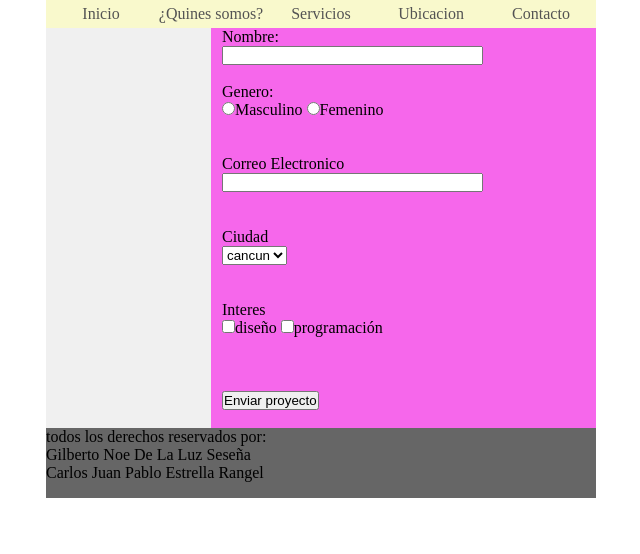
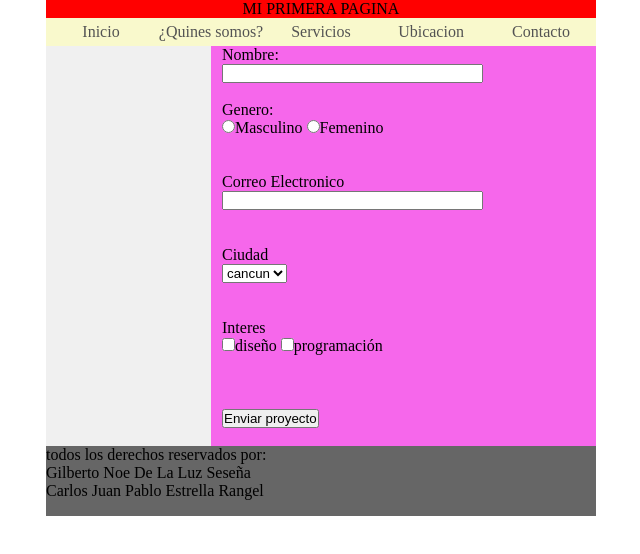
Before and after one commit to gnds99/parcial1, a plain HTML site: page formulario.html in a window 1280 px wide. Shown: the whole page, without its empty margins (319-959 px from the left). Drawn offline with Linux system fonts and the light colour scheme.

Commit message:
hubo un error en el ultimo commit, este ya es el commit final

```diff
--- a/estilos.css
+++ b/estilos.css
@@ -5,7 +5,7 @@
 .clearfix{
 	clear: both;
 }
-header, #wrapper, footer{
+header, #wrapper, #cabecera, footer{
 	width: 550px;
 	margin: 0 auto;
 
@@ -13,6 +13,13 @@ header, #wrapper, footer{
 
 nav{
 	width: 100%;
+	background: #ffffff;
+}
+.holi{
+	background: #ffffff;
+}
+p{
+	text-align: center;
 	background: #ffffff;
 }
 #nav_header{
--- a/formulario.html
+++ b/formulario.html
@@ -7,6 +7,9 @@
 <body>
 	<header>
 		<nav>
+			<div class="holi">
+			<p style="background-color: red" class="hola" >MI PRIMERA PAGINA</p>
+			</div>
 			<ul id="nav_header">
 				<li class="boton"><a href="#">Inicio</a></li>
 				<li class="boton"><a href="#">¿Quines somos?</a></li>
```
